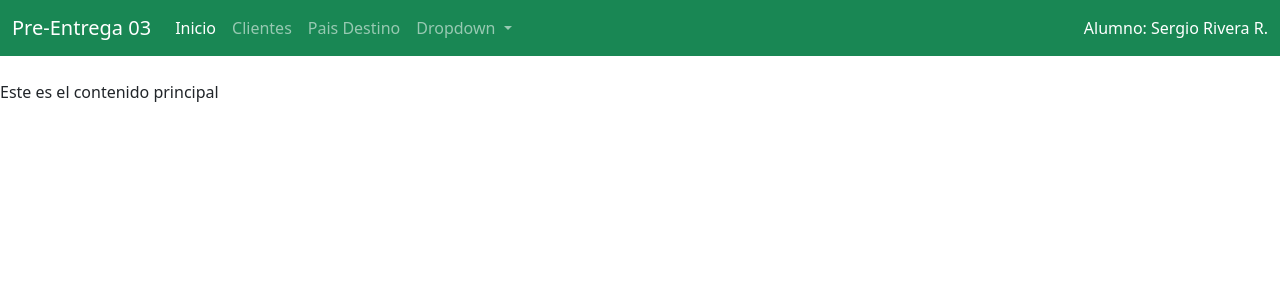
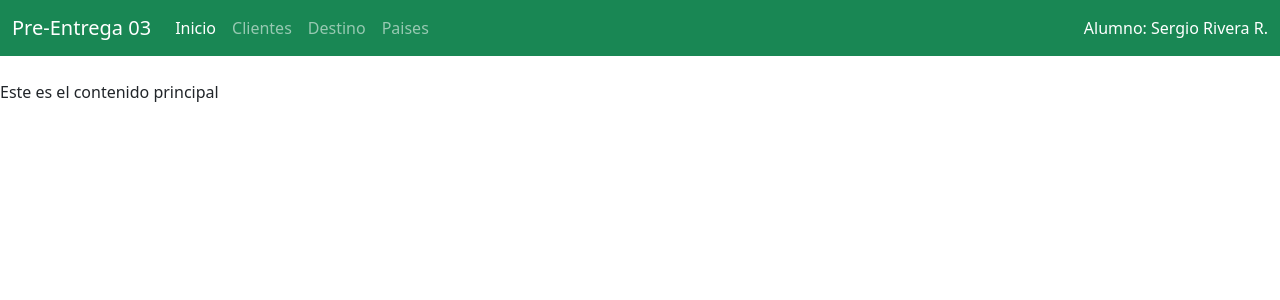
Before and after one commit to sriverar03/Pre-Entrega03, a Django app: page /AppCoder/inicio/ in a window 1280 px wide. Shown: the top 300 px of the page. Run offline with Django 4.2, Linux system fonts and the light colour scheme; some libraries are stand-ins or nearby versions.

Commit message:
se agregar header

```diff
--- a/Proyecto/AppCoder/templates/AppCoder/layout/header.html
+++ b/Proyecto/AppCoder/templates/AppCoder/layout/header.html
@@ -1,9 +1,7 @@
 <nav class="navbar navbar-expand-lg navbar-dark bg-success">
     <div class="container-fluid">
         <a class="navbar-brand" href="#">Pre-Entrega 03</a>
-        <button class="navbar-toggler" type="button" data-bs-toggle="collapse" data-bs-target="#navbarSupportedContent" aria-controls="navbarSupportedContent" aria-expanded="false" aria-label="Toggle navigation">
-          <span class="navbar-toggler-icon"></span>
-        </button>
+
         <div class="collapse navbar-collapse" id="navbarSupportedContent">
           <ul class="navbar-nav me-auto mb-2 mb-lg-0">
             <li class="nav-item">
@@ -13,19 +11,11 @@
               <a class="nav-link" href="{% url 'new' %}">Clientes</a>
             </li>
             <li class="nav-item">
-                <a class="nav-link" href="{% url 'destino' %}">Pais Destino</a>
+                <a class="nav-link" href="{% url 'destino' %}">Destino</a>
               </li>
-            <li class="nav-item dropdown">
-              <a class="nav-link dropdown-toggle" href="#" id="navbarDropdown" role="button" data-bs-toggle="dropdown" aria-expanded="false">
-                Dropdown
-              </a>
-              <ul class="dropdown-menu" aria-labelledby="navbarDropdown">
-                <li><a class="dropdown-item" href="#">Action</a></li>
-                <li><a class="dropdown-item" href="#">Another action</a></li>
-                <li><hr class="dropdown-divider"></li>
-                <li><a class="dropdown-item" href="#">Something else here</a></li>
-              </ul>
-            </li>
+              <li class="nav-item">
+                <a class="nav-link" href="{% url 'destino' %}">Paises</a>
+              </li>
           </ul>
           <div class="d-flex text-white">
            <span>Alumno: Sergio Rivera R.</span>
```
